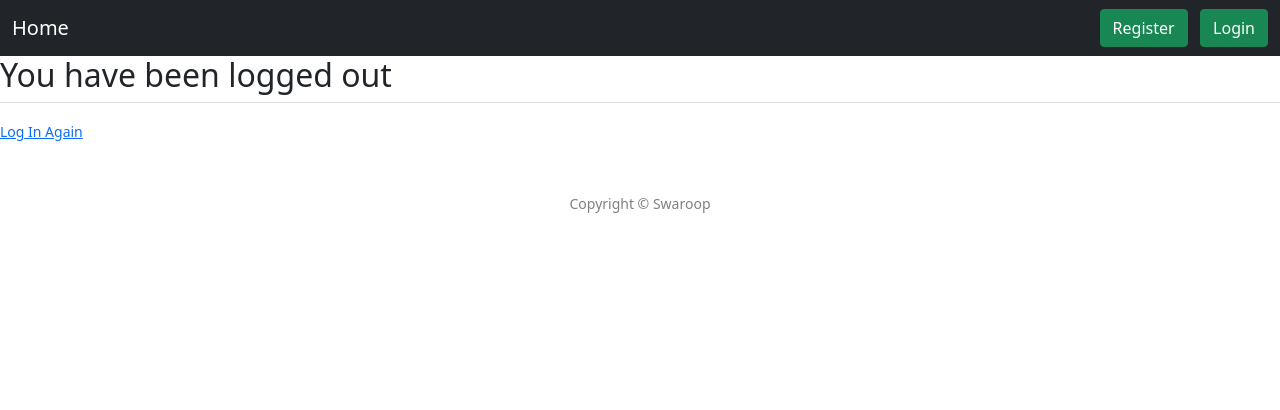
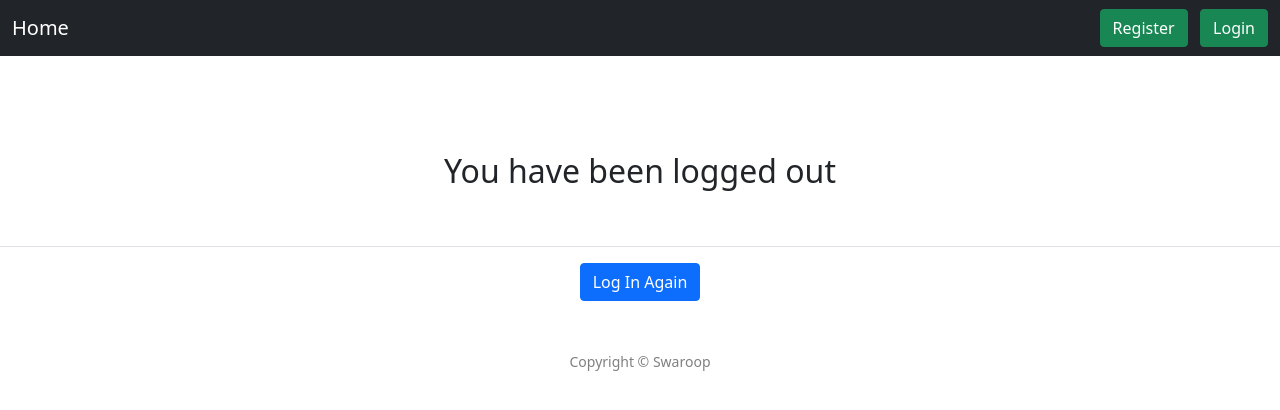
Before and after one commit to saibhaskar24/issuecreator, a Django app: page /logout/ in a window 1280 px wide. Shown: the top 410 px of the page. Run offline with Django 3.2, Linux system fonts and the light colour scheme.

Commit message:
Update logout.html

```diff
--- a/templates/logout.html
+++ b/templates/logout.html
@@ -1,10 +1,15 @@
 {% extends "header.html" %}
 {% block title %}Logout{% endblock %}
 {% block content %}
+<center>
+    <br><br><br><br>
 <h2>You have been logged out</h2>
+<br><br>
 <div class="border-top pt-3">
     <small class="text-muted">
-        <a href="{% url 'login' %}">Log In Again</a>
+        <!--here-->
+        <a class="btn btn-primary btn-md" href="{% url 'login' %}">Log In Again</a>
     </small>
 </div>
+</center>
 {% endblock content %}
```
